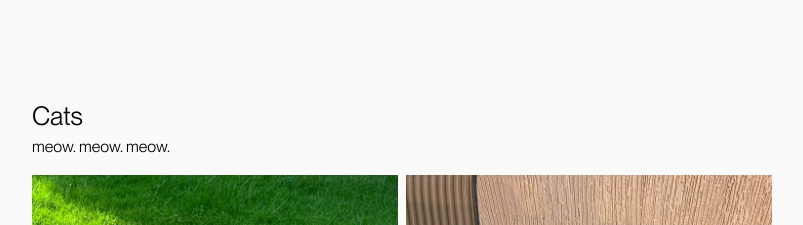
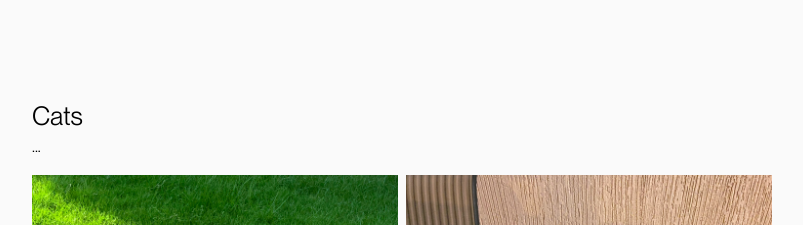
Before and after one commit to saboorbakshi/portfolio, a Next.js app: page /cats in a window 1280 px wide. Shown: the top 225 px of the page, without its empty margins (238-1041 px from the left). Built offline with nearby package versions, Linux system fonts and the light colour scheme.

Commit message:
changed one liner in cats page

```diff
--- a/src/app/cats/page.tsx
+++ b/src/app/cats/page.tsx
@@ -5,7 +5,7 @@ export default function Cats() {
     <div>
       <div className="mb-3 sm:mb-4">
         <div className="text-[23px] sm:text-[26px]">Cats</div>
-        <div className='sm:text-base'>meow. meow. meow.</div>
+        <div className='sm:text-base'>...</div>
       </div>
       <div className='flex gap-1.5 sm:gap-2'>
         <div className="w-1/2 flex flex-col gap-1.5 sm:gap-2">
```
